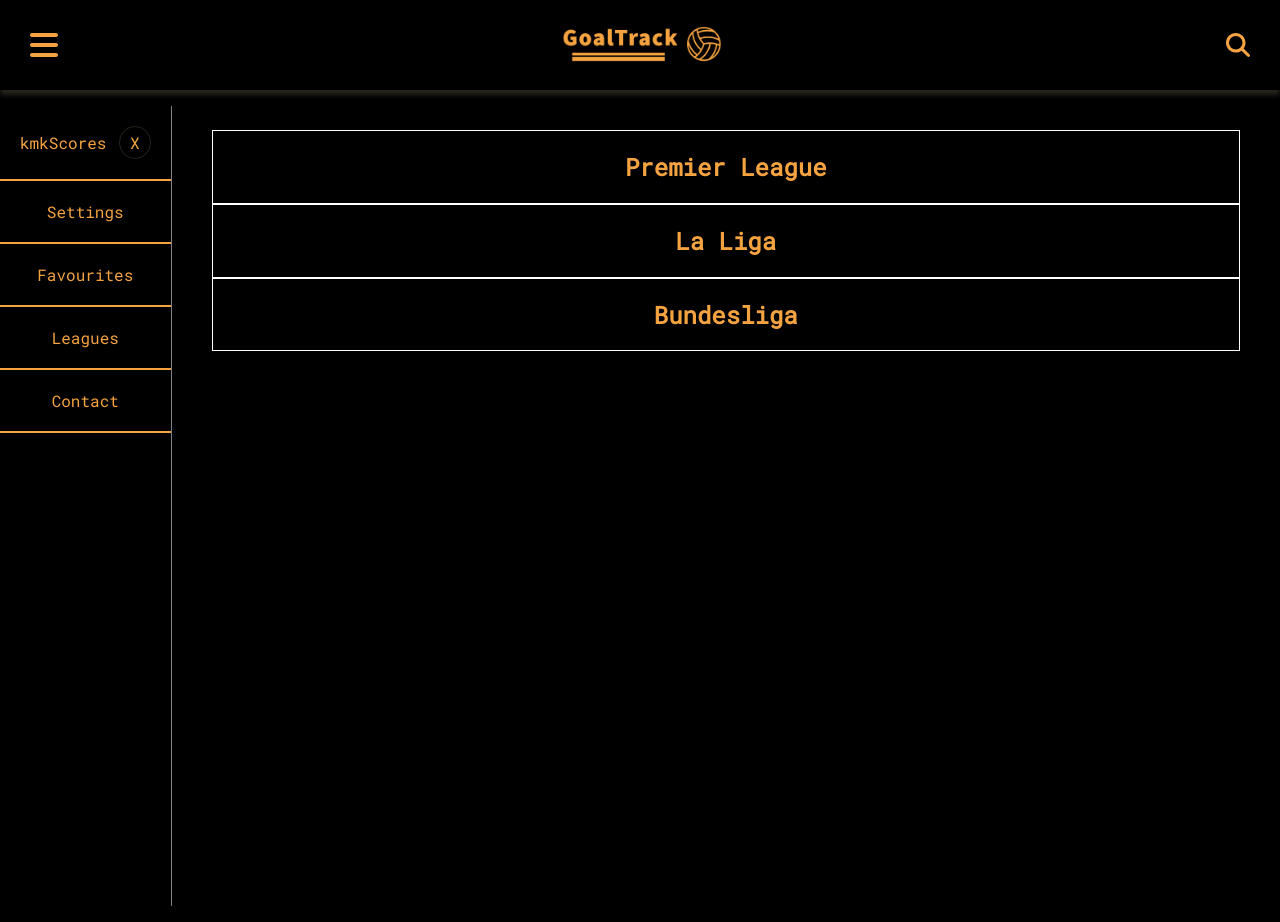
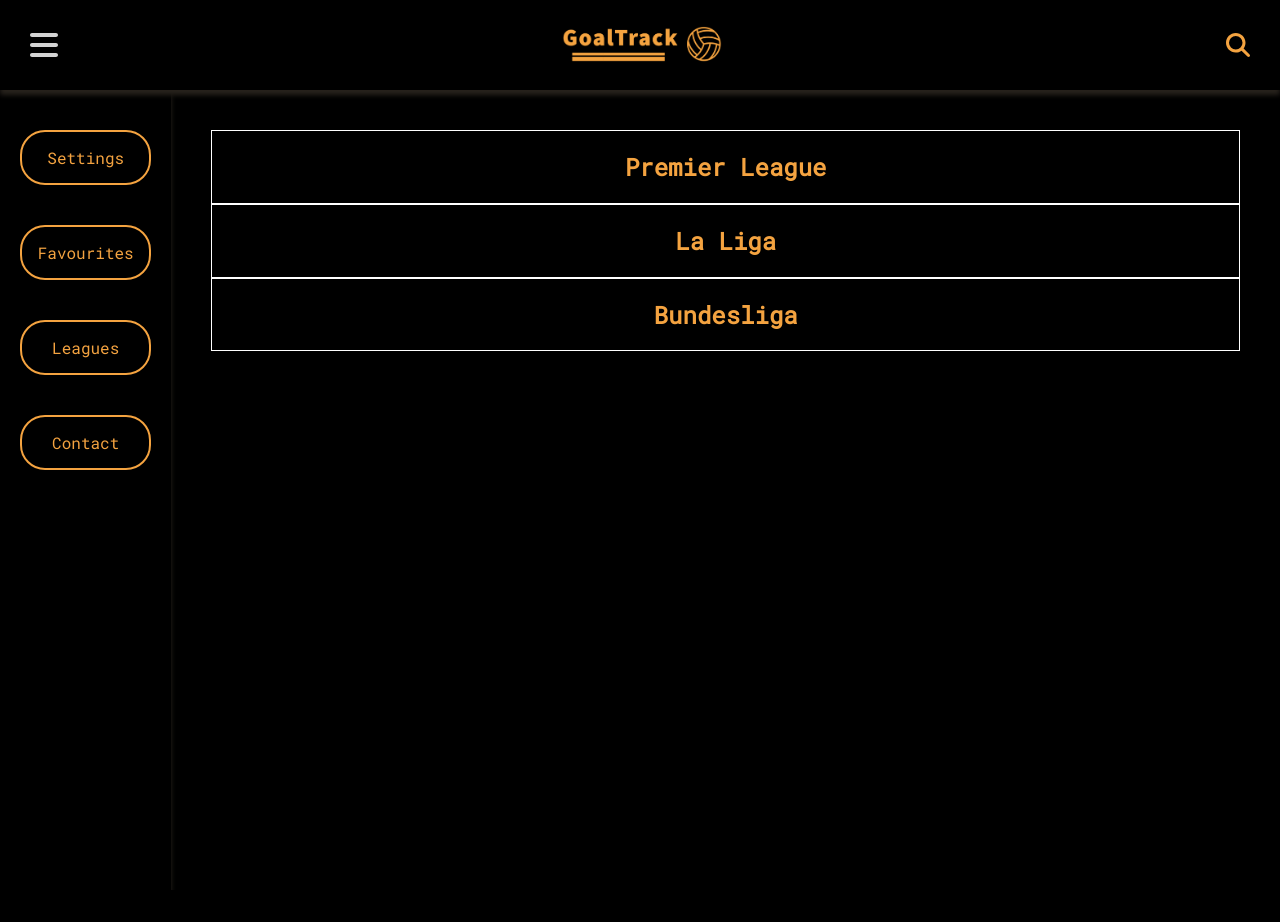
Before and after one commit to kyljmk/goaltrack, a React (Create React App) app in the folder kmkscores/: page / in a window 1280 px wide. After the commit the page ends 890 px from the top, so only its background shows below. Built offline with nearby package versions, Linux system fonts and the light colour scheme.

Commit message:
Refactor Items

```diff
--- a/kmkscores/src/components/Header.tsx
+++ b/kmkscores/src/components/Header.tsx
@@ -7,9 +7,6 @@ import Menu from "./Menu";
 
 function Header() {
   const [menu, setMenu] = useState<boolean>(false);
-  const handleOpen = () => {
-    setMenu(true);
-  };
 
   const navigate = useNavigate();
 
@@ -18,7 +15,9 @@ function Header() {
       {menu && <Menu closeMenu={setMenu} dropdown={true} />}
       <FontAwesomeIcon
         className="header-menuIcon"
-        onClick={handleOpen}
+        onClick={() => {
+          setMenu((prev) => !prev);
+        }}
         icon={faBars}
         size="2xl"
       />
--- a/kmkscores/src/components/Menu.tsx
+++ b/kmkscores/src/components/Menu.tsx
@@ -11,41 +11,37 @@ function Menu({ closeMenu, dropdown }: IMenuProps) {
 
   return (
     <ul className={dropdown ? "header-dropdown" : "menu"}>
-      <li onClick={handleClose} className="header-dropdown-container">
-        <span className="header-dropdown-title">kmkScores</span>
-        <span className="header-dropdown-escape">X</span>
-      </li>
       <li
+        className="header-dropdown-item-container"
         onClick={() => {
           navigate("/settings");
         }}
-        className="header-dropdown-item"
       >
-        Settings
+        <div className="header-dropdown-item">Settings</div>
       </li>
       <li
+        className="header-dropdown-item-container"
         onClick={() => {
           navigate("/favourites");
         }}
-        className="header-dropdown-item"
       >
-        Favourites
+        <div className="header-dropdown-item">Favourites</div>
       </li>
       <li
+        className="header-dropdown-item-container"
         onClick={() => {
           navigate("/leagues");
         }}
-        className="header-dropdown-item"
       >
-        Leagues
+        <div className="header-dropdown-item">Leagues</div>
       </li>
       <li
+        className="header-dropdown-item-container"
         onClick={() => {
           navigate("/contact");
         }}
-        className="header-dropdown-item"
       >
-        Contact
+        <div className="header-dropdown-item">Contact</div>
       </li>
     </ul>
   );
--- a/kmkscores/src/styles/Header.css
+++ b/kmkscores/src/styles/Header.css
@@ -24,3 +24,10 @@
   margin: 25px 0;
   cursor: pointer;
 }
+
+@media (min-width: 600px) {
+  .header-menuIcon {
+    color: lightgray;
+    cursor: auto;
+  }
+}
--- a/kmkscores/src/styles/Menu.css
+++ b/kmkscores/src/styles/Menu.css
@@ -1,39 +1,42 @@
 .header-dropdown {
-  position: absolute;
-  margin-left: -30px;
-  list-style-type: none;
-  padding: 0;
-  border: 1px solid grey;
-  width: 200px;
-  height: 100vh;
-  background-color: #28231d;
-  top: -15px;
+  display: none;
 }
 
-@media (min-width: 601px) {
+@media (max-width: 599px) {
   .header-dropdown {
-    display: none;
+    position: absolute;
+    margin: 90px 0 0 -30px;
+    list-style-type: none;
+    padding: 0;
+    width: 200px;
+    height: 100vh;
+    background-color: black;
+    display: block;
+    top: 10px;
+    box-shadow: 0px 5px 5px #28231d;
   }
 }
 
 .menu {
-  list-style-type: none;
-  padding: 0;
-  border-right: 1px solid grey;
-  width: 200px;
-  height: 100vh;
-  background-color: black;
+  display: none;
 }
 
-@media (max-width: 600px) {
+@media (min-width: 600px) {
   .menu {
-    display: none;
+    margin: 0;
+    display: block;
+    list-style-type: none;
+    padding: 0;
+    width: 200px;
+    height: 100vh;
+    background-color: black;
+    box-shadow: 0px 5px 5px #28231d;
   }
 }
 
 .header-dropdown-container {
   padding: 20px;
-  border-bottom: 2px solid #f4a340;
+  height: 90px;
   display: flex;
   justify-content: space-between;
   align-items: center;
@@ -46,19 +49,28 @@
   cursor: pointer;
 }
 
-.header-dropdown-escape:hover {
-  padding: 5px 10px;
-  border-radius: 20px;
-  border: 1px solid goldenrod;
+.header-dropdown-item-container:first-child {
+  margin-top: 20px;
+}
+
+.header-dropdown-item-container {
+  padding: 20px;
 }
 
 .header-dropdown-item {
-  padding: 20px;
-  border-bottom: 2px solid #f4a340;
+  color: #f4a340;
+  border-radius: 25px;
+  padding: 15px 0;
+  border: 2px solid #f4a340;
   cursor: pointer;
+  transition: all 0.2s ease-in-out;
 }
 
 .header-dropdown-item:hover {
-  border-bottom: 2px solid #f4a340;
-  background-color: #28231d;
+  transform: scale(1.04);
+  opacity: 0.7;
 }
+.header-dropdown-item:active {
+  transform: scale(0.7);
+  opacity: 0.7;
+}
```
